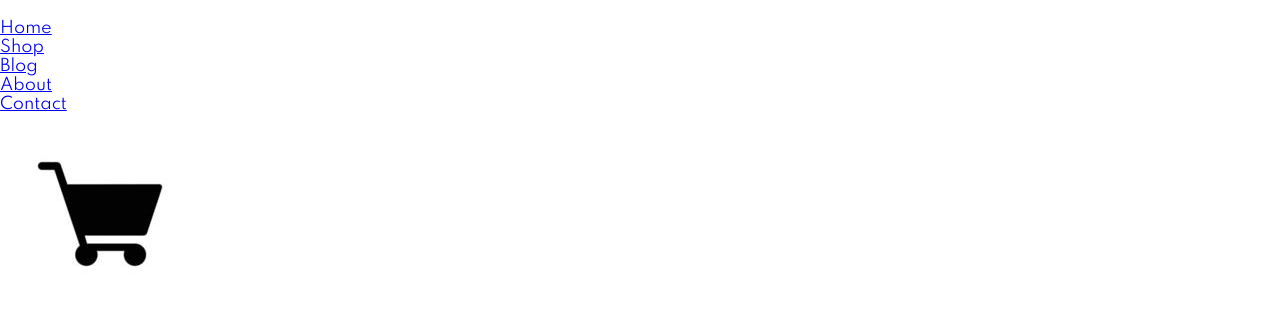
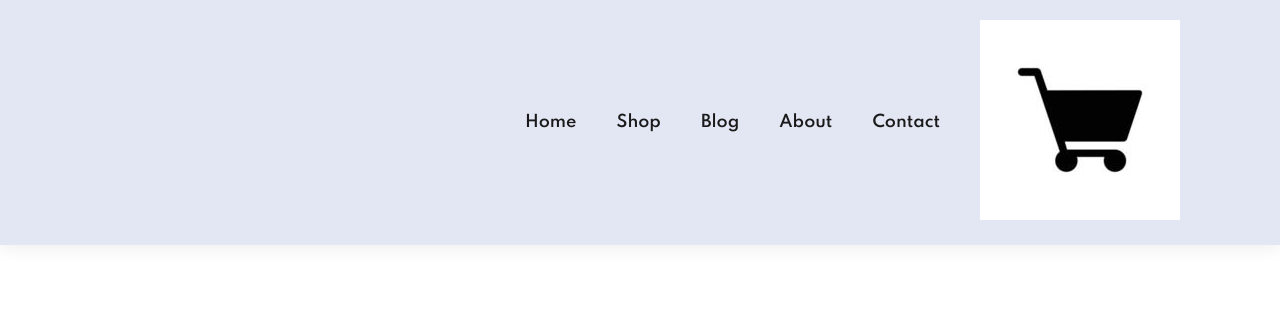
Before and after one commit to Jas7277/Jas7277.github.io, a plain HTML site: page index.html in a window 1280 px wide. Drawn offline with Linux system fonts and the light colour scheme.

Commit message:
Updating files

```diff
--- a/index.html
+++ b/index.html
@@ -10,7 +10,7 @@
 </head>
 
 <body>
-	<section id="header:>
+	<section id="header">
 		<a href="#"><img src="img/logo.png" class="logo" alt=""></a>
 
 		<div>
--- a/style.css
+++ b/style.css
@@ -46,3 +46,30 @@ p {
 body {
 	width: 100%;
 }
+
+#header{
+	display: flex;
+	align-items: center;
+	justify-content: space-between;
+	padding: 20px 80px;
+	background: #E3E6F3;
+	box-shadow: 0 5px 15px rgba(0, 0, 0, 0.06);
+}
+
+#navbar{
+	display: flex;
+	align-items: center;
+	justify-content: center;
+}
+
+#navbar li{
+	list-style: none;
+	padding: 0 20px;
+}
+
+#navbar li a{
+	text-decoration: none;
+	font-size: 16px;
+	font-weight: 600;
+	color: #1a1a1a;
+}
```
